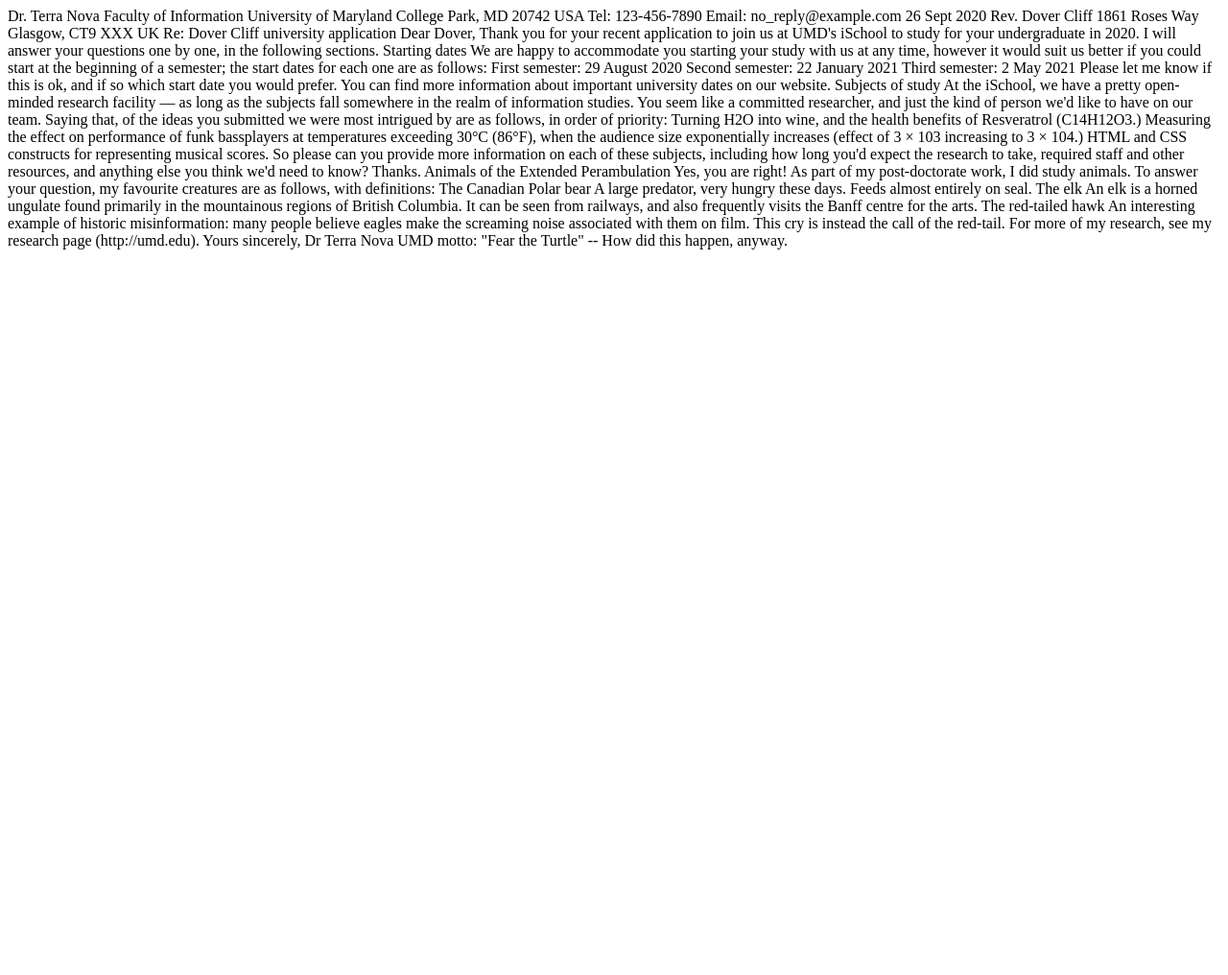
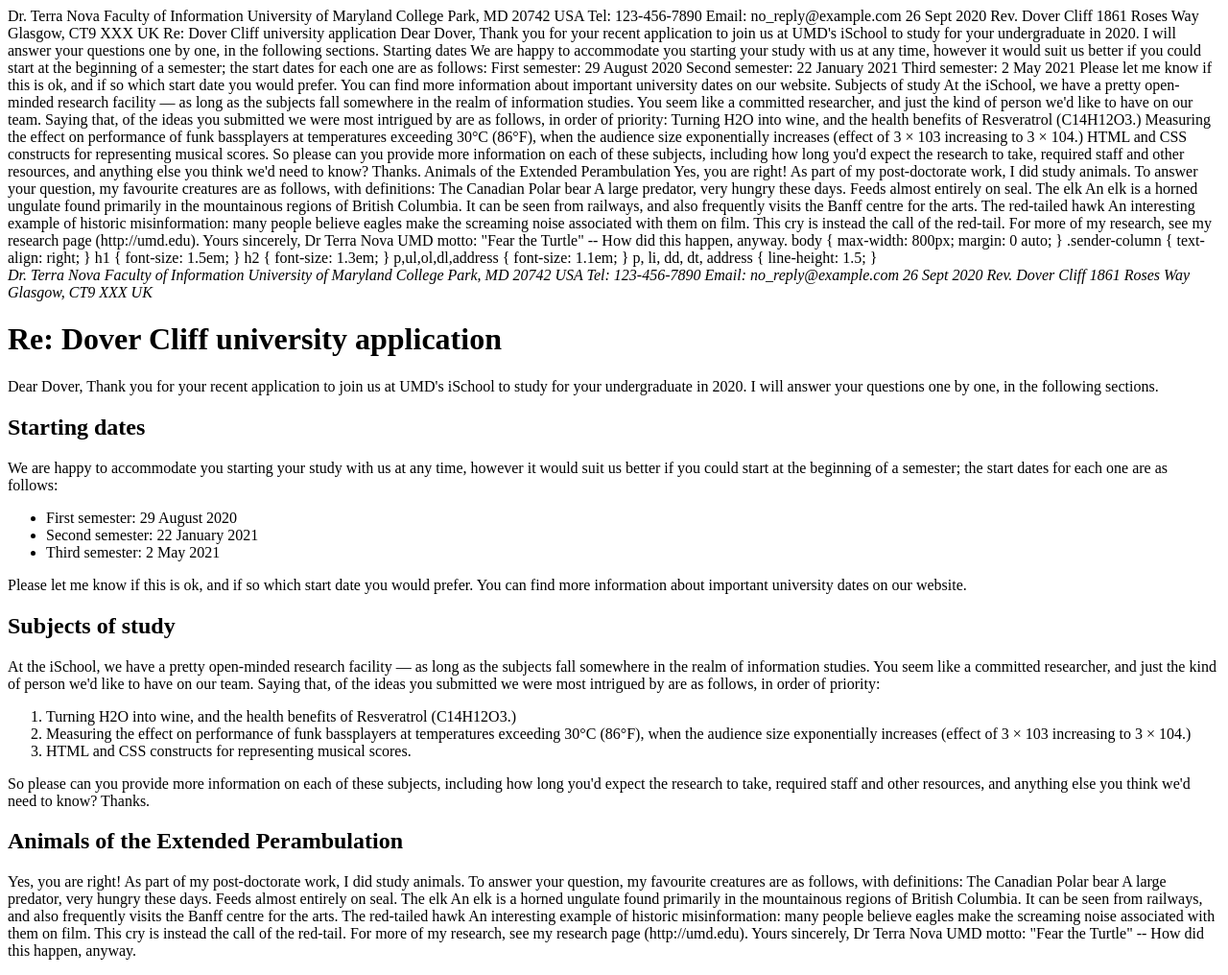
Before and after one commit to athalhei/athalhei.github.io, a website: page public/lab_2/index.html in a window 1280 px wide. Shown: the whole page at 96% size. Before the commit the page ends 800 px from the top, so only its background shows below. Drawn offline with Linux system fonts and the light colour scheme.

Commit message:
prelim test
test123

```diff
--- a/public/lab_2/index.html
+++ b/public/lab_2/index.html
@@ -1,3 +1,4 @@
+
 Dr. Terra Nova
 Faculty of Information
 University of Maryland
@@ -53,3 +54,98 @@
 
 "Fear the Turtle"
 -- How did this happen, anyway.
+
+<html>
+    body {
+        max-width: 800px;
+        margin: 0 auto;
+      }
+
+      .sender-column {
+        text-align: right;
+      }
+
+      h1 {
+        font-size: 1.5em;
+      }
+
+      h2 {
+        font-size: 1.3em;
+      }
+
+      p,ul,ol,dl,address {
+        font-size: 1.1em;
+      }
+
+      p, li, dd, dt, address {
+        line-height: 1.5;
+      }
+    <title>Andrew Thalheimer Lab 2</title>
+    <address>Dr. Terra Nova
+        Faculty of Information
+        University of Maryland
+        College Park, MD 20742
+        USA
+        Tel: 123-456-7890
+        Email: no_reply@example.com
+        26 Sept 2020
+
+        Rev. Dover Cliff
+        1861 Roses Way
+        Glasgow, CT9 XXX
+        UK
+       </address>
+    <body>
+        <h1>Re: Dover Cliff university application</h1>
+        <p>Dear Dover,
+
+            Thank you for your recent application to join us at UMD's iSchool to study for your undergraduate in 2020. I will answer your questions one by one, in the following sections.
+        </p>
+            <h2>Starting dates</h2>
+            <p>We are happy to accommodate you starting your study with us at any time, however it would suit us better if you could start at the beginning of a semester; the start dates for each one are as follows:
+
+            </p>
+            <ul>
+                <li>First semester: 29 August 2020</li>
+                <li>Second semester: 22 January 2021</li>
+                <li>Third semester: 2 May 2021</li>
+            </ul>
+            <p>Please let me know if this is ok, and if so which start date you would prefer.
+
+                You can find more information about important university dates on our website.
+            </p>
+            <h2>Subjects of study</h2>
+            <p>At the iSchool, we have a pretty open-minded research facility — as long as the subjects fall somewhere in the realm of information studies. You seem like a committed researcher, and just the kind of person we'd like to have on our team. Saying that, of the ideas you submitted we were most intrigued by are as follows, in order of priority:
+            </p>
+            <ol>
+                <li>Turning H2O into wine, and the health benefits of Resveratrol (C14H12O3.)</li>
+                <li>Measuring the effect on performance of funk bassplayers at temperatures exceeding 30°C (86°F), when the audience size exponentially increases (effect of 3 × 103 increasing to 3 × 104.)
+                </li>
+                <li>HTML and CSS constructs for representing musical scores.
+                </li>
+            </ol>
+            <p>So please can you provide more information on each of these subjects, including how long you'd expect the research to take, required staff and other resources, and anything else you think we'd need to know? Thanks.
+            </p>
+            <h2>Animals of the Extended Perambulation
+            </h2>
+            <p>Yes, you are right! As part of my post-doctorate work, I did study animals. To answer your question, my favourite creatures are as follows, with definitions:
+
+                The Canadian Polar bear
+                A large predator, very hungry these days. Feeds almost entirely on seal.
+                The elk
+                An elk is a horned ungulate found primarily in the mountainous regions of British Columbia. It can be seen from railways, and also frequently visits the Banff centre for the arts.
+                The red-tailed hawk
+                An interesting example of historic misinformation: many people believe eagles make the screaming noise associated with them on film. This cry is instead the call of the red-tail.
+                For more of my research, see my research page (http://umd.edu).
+
+                Yours sincerely,
+
+                Dr Terra Nova
+
+                UMD motto:
+
+                "Fear the Turtle"
+                -- How did this happen, anyway.</p>
+
+    </body>
+</html>
```
